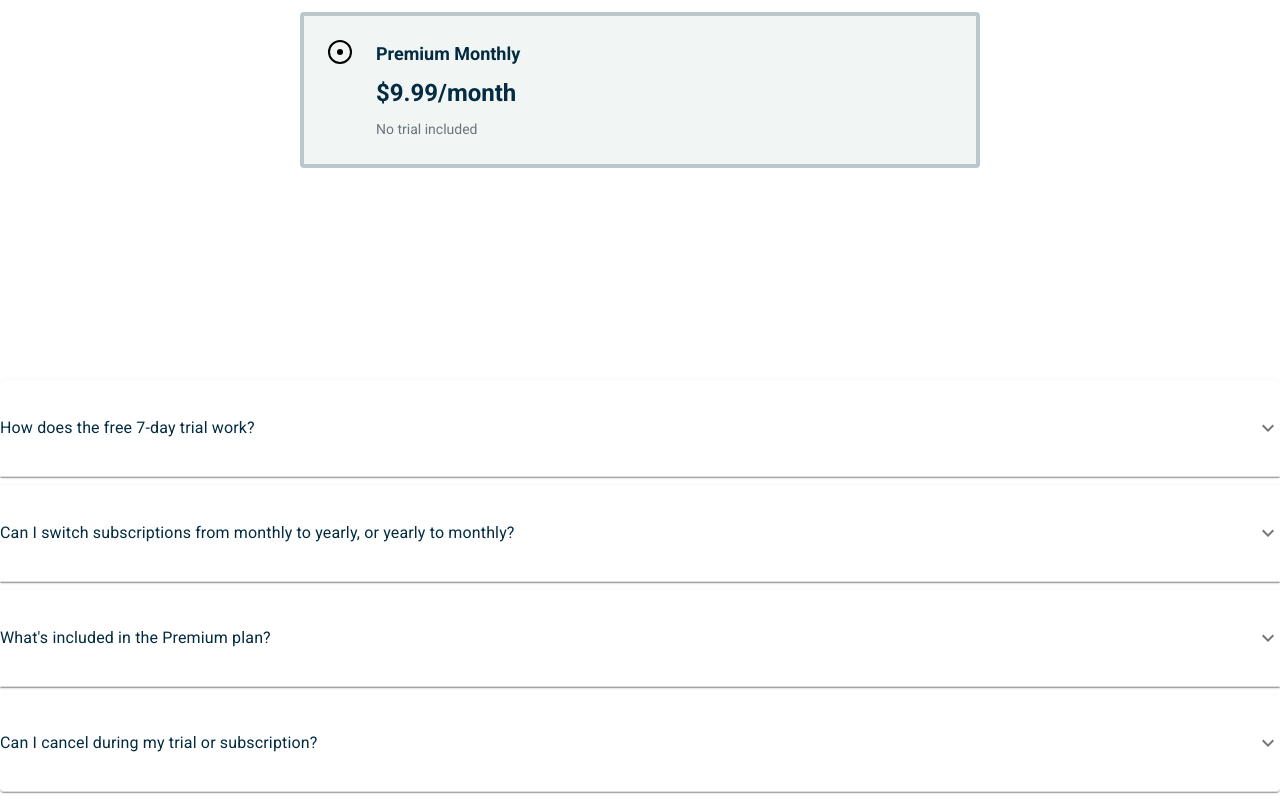
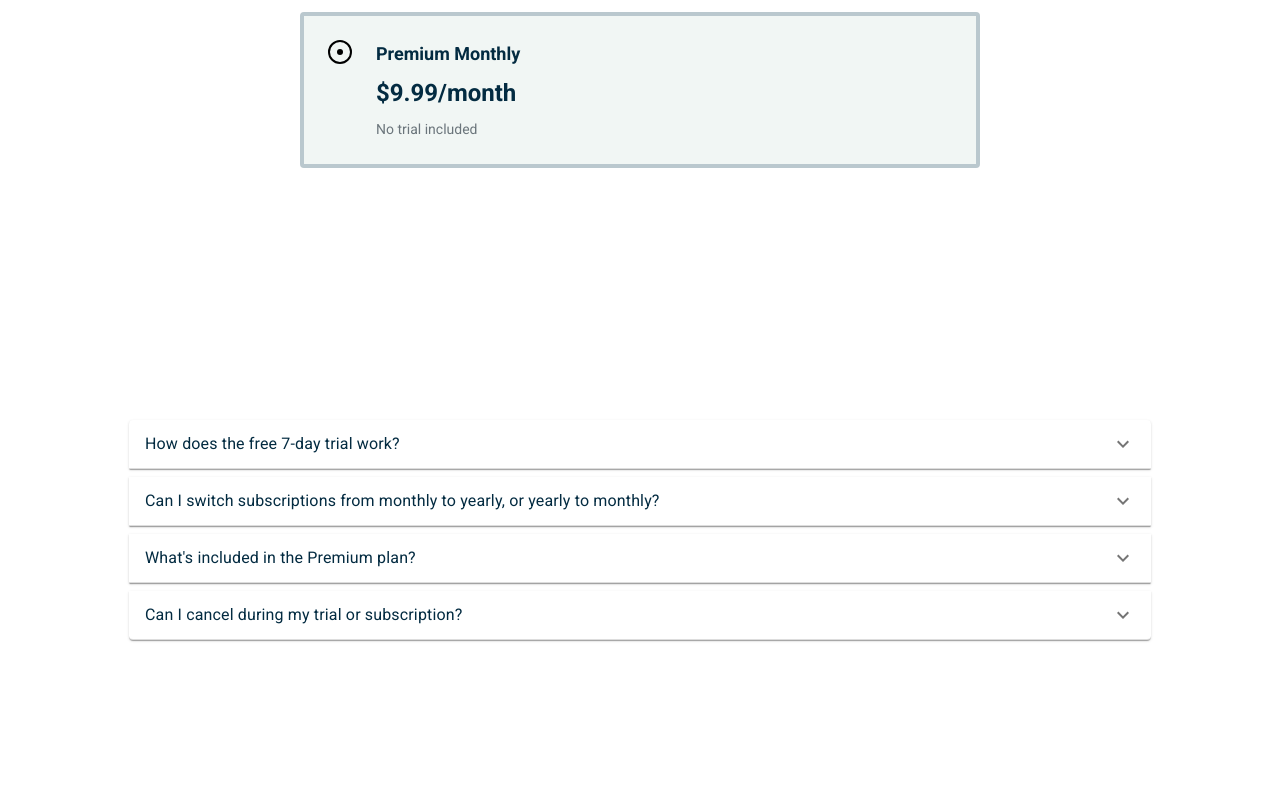
Before and after one commit to fnalviar/Summarist, a Next.js app: page /choose-plan in a window 1280 px wide. Shown: the part 1082-1882 px from the top of the page. After the commit the page ends 1770 px from the top, so only its background shows below. Built offline with nearby package versions, Linux system fonts and the light colour scheme; no server answers.

Commit message:
completed plan accordion

```diff
--- a/components/plan/PlanAccordion.tsx
+++ b/components/plan/PlanAccordion.tsx
@@ -1,14 +1,13 @@
-import { useState } from "react";
-import { IoIosArrowDown } from "react-icons/io";
+import ExpandMoreIcon from "@mui/icons-material/ExpandMore";
 import Accordion from "@mui/material/Accordion";
+import AccordionDetails from "@mui/material/AccordionDetails";
 import AccordionSummary from "@mui/material/AccordionSummary";
-import AccordionDetails from "@mui/material/AccordionDetails";
 import Typography from "@mui/material/Typography";
-import ExpandMoreIcon from "@mui/icons-material/ExpandMore";
-import { makeStyles } from "@mui/material/styles";
 
 function PlanAccordion() {
   return (
+    <div className="row">
+      <div className="container">
         <div className="faq__container">
           <Accordion className="accordion__card">
             <AccordionSummary
@@ -21,22 +20,23 @@ function PlanAccordion() {
                 How does the free 7-day trial work?
               </Typography>
             </AccordionSummary>
-        <AccordionDetails>
-          <Typography className="accordion__collapse">
+            <AccordionDetails className="accordion__collapse">
+              <Typography>
                 Begin your complimentary 7-day trial with a Summarist annual
                 membership. You are under no obligation to continue your
                 subscription, and you will only be billed when the trial period
-            expires. With Premium access, you can learn at your own pace and as
-            frequently as you desire, and you may terminate your subscription
-            prior to the conclusion of the 7-day free trial.
+                expires. With Premium access, you can learn at your own pace and
+                as frequently as you desire, and you may terminate your
+                subscription prior to the conclusion of the 7-day free trial.
               </Typography>
             </AccordionDetails>
           </Accordion>
+
           <Accordion className="accordion__card">
             <AccordionSummary
               expandIcon={<ExpandMoreIcon />}
-          aria-controls="panel1a-content"
-          id="panel1a-header"
+              aria-controls="panel2a-content"
+              id="panel2a-header"
               className="accordion__header"
             >
               <Typography className="accordion__title">
@@ -44,54 +44,60 @@ function PlanAccordion() {
                 monthly?
               </Typography>
             </AccordionSummary>
-        <AccordionDetails>
-          <Typography className="accordion__collapse">
-            While an annual plan is active, it is not feasible to switch to a
-            monthly plan. However, once the current month ends, transitioning
-            from a monthly plan to an annual plan is an option.
+            <AccordionDetails className="accordion__collapse">
+              <Typography>
+                While an annual plan is active, it is not feasible to switch to
+                a monthly plan. However, once the current month ends,
+                transitioning from a monthly plan to an annual plan is an
+                option.
               </Typography>
             </AccordionDetails>
           </Accordion>
+
           <Accordion className="accordion__card">
             <AccordionSummary
               expandIcon={<ExpandMoreIcon />}
-          aria-controls="panel1a-content"
-          id="panel1a-header"
+              aria-controls="panel3a-content"
+              id="panel3a-header"
               className="accordion__header"
             >
               <Typography className="accordion__title">
                 What's included in the Premium plan?
               </Typography>
             </AccordionSummary>
-        <AccordionDetails>
-          <Typography className="accordion__collapse">
+            <AccordionDetails className="accordion__collapse">
+              <Typography>
                 Premium membership provides you with the ultimate Summarist
-            experience, including unrestricted entry to many best-selling books
-            high-quality audio, the ability to download titles for offline
-            reading, and the option to send your reads to your Kindle.
+                experience, including unrestricted entry to many best-selling
+                books high-quality audio, the ability to download titles for
+                offline reading, and the option to send your reads to your
+                Kindle.
               </Typography>
             </AccordionDetails>
           </Accordion>
+
           <Accordion className="accordion__card">
             <AccordionSummary
               expandIcon={<ExpandMoreIcon />}
-          aria-controls="panel1a-content"
-          id="panel1a-header"
+              aria-controls="panel4a-content"
+              id="panel4a-header"
               className="accordion__header"
             >
               <Typography className="accordion__title">
                 Can I cancel during my trial or subscription?
               </Typography>
             </AccordionSummary>
-        <AccordionDetails>
-          <Typography className="accordion__collapse">
+            <AccordionDetails className="accordion__collapse">
+              <Typography>
                 You will not be charged if you cancel your trial before its
-            conclusion. While you will not have complete access to the entire
-            Summarist library, you can still expand your knowledge with one
-            curated book per day.
+                conclusion. While you will not have complete access to the
+                entire Summarist library, you can still expand your knowledge
+                with one curated book per day.
               </Typography>
             </AccordionDetails>
           </Accordion>
+        </div>
+      </div>
     </div>
   );
 }
--- a/styles/globals.css
+++ b/styles/globals.css
@@ -1560,19 +1560,21 @@ button:disabled {
   ACCORDION
 */
 
-.accordion__card {
+.accordion__card{
+  border: 0px;
   border-bottom: 1px solid #ddd;
   margin-bottom: 8px;
   overflow: hidden;
-}
-
-.accordion__header,
-#panel1a-header {
+  background-color: #fff;
+  box-shadow: none;
+}
+
+.accordion__header {
   display: flex;
   justify-content: space-between;
   align-items: center;
   cursor: pointer;
-  padding: 24px 0;
+  padding: 18px 0;
   gap: 8px;
 }
 
@@ -1583,6 +1585,10 @@ button:disabled {
   margin-bottom: 0;
   color: #032b41;
   transition: 0.3s;
+}
+
+.accordion__collapse {
+  padding: 0px 0px 24px 0px;
 }
 
 .arrow-down__icon {
```
Lines whose indentation alone changed are shown as unchanged.
